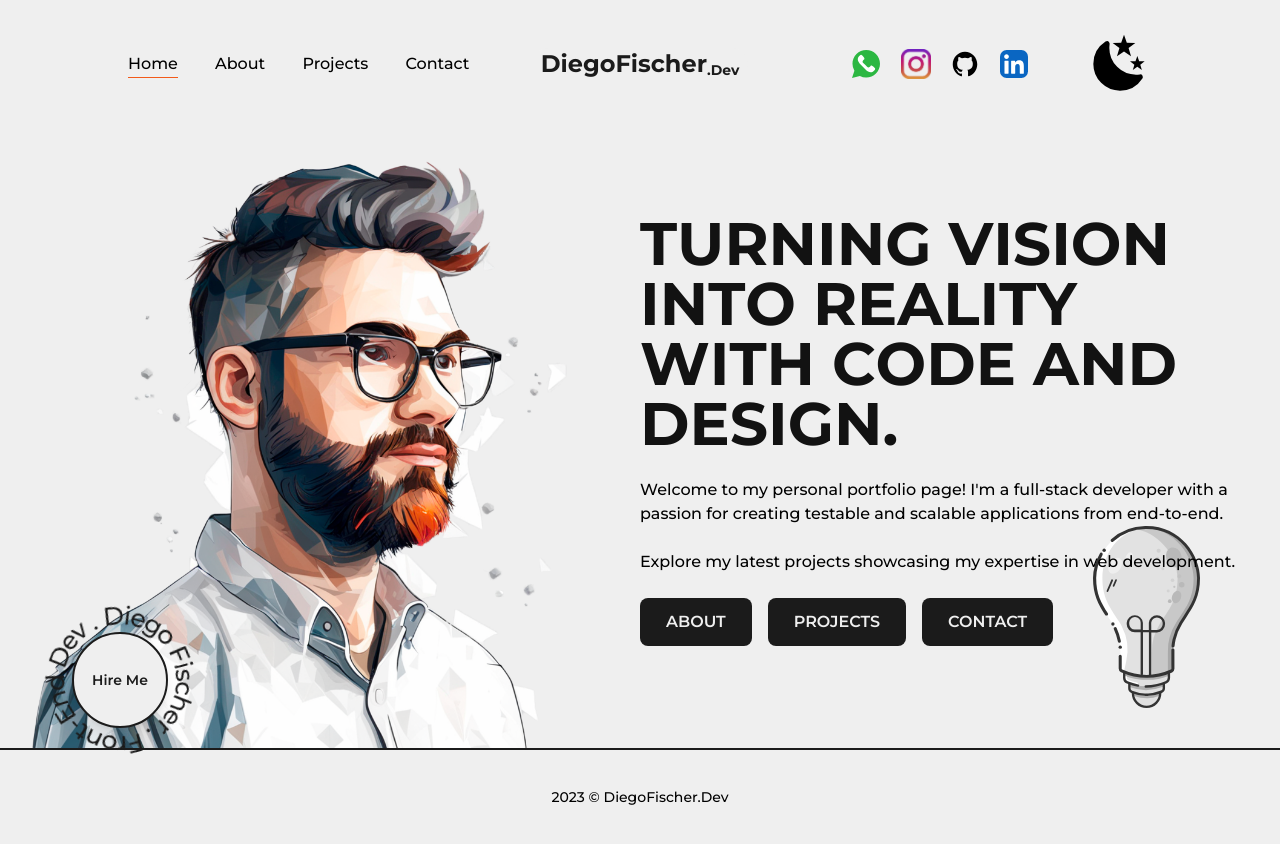
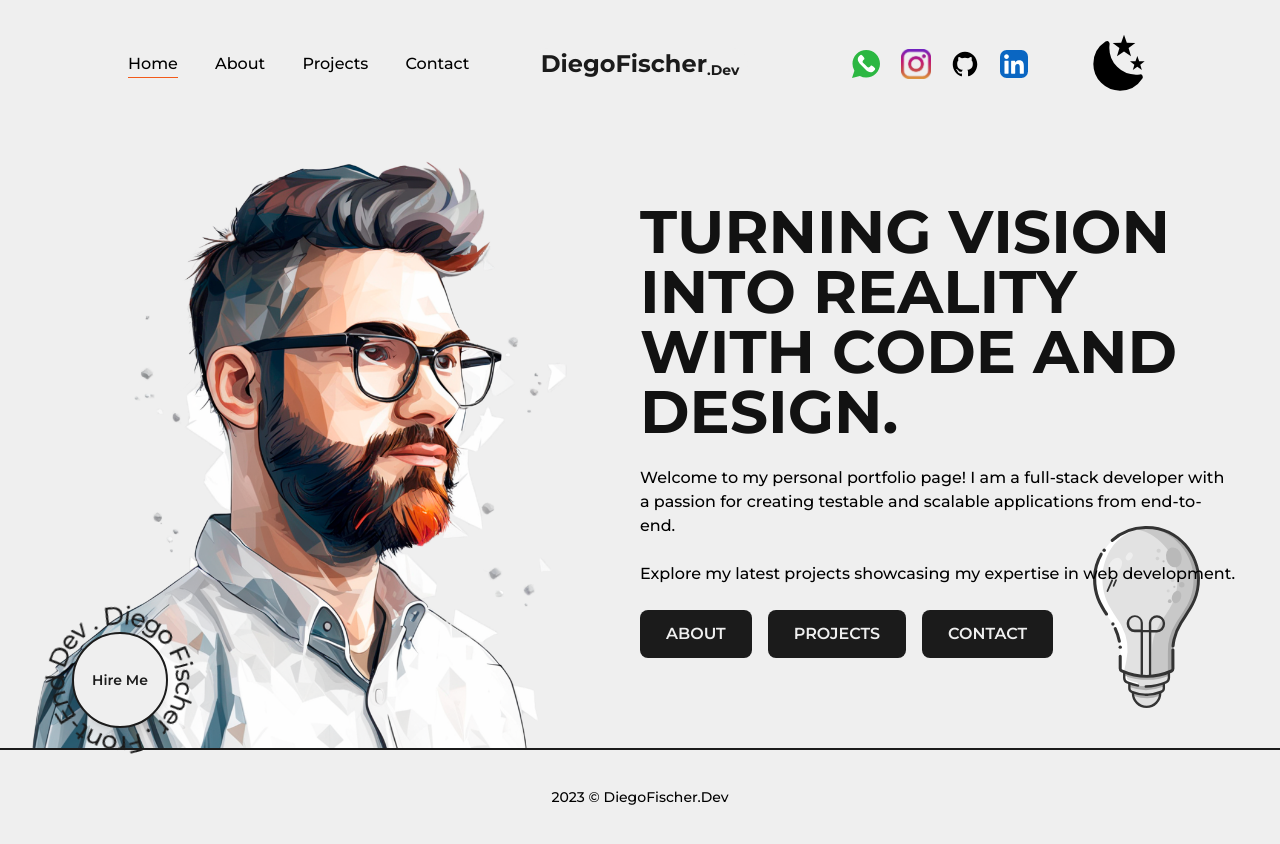
Before and after one commit to DiegoFischerDev/MyPotifolio-Next-Tailwind, a Next.js app: page / in a window 1280 px wide. Built offline with nearby package versions, Linux system fonts and the light colour scheme.

Commit message:
@Perf removed i am failure

```diff
--- a/src/app/about/page.js
+++ b/src/app/about/page.js
@@ -50,7 +50,7 @@ export default function about() {
           <h2 className='mb-4 text-lg font-bold uppercase '>About me</h2>
 
           <p className='font-medium mb-6'>
-          Hello! I'm Diego, a <span className='text-primary dark:text-primaryDark'>Full-Stack Developer</span> with expertise in Front-End Technologies. I have a background working as an engineer in big companies in Brazil. Currently, living in Portugal, i work as <span className='text-primary dark:text-primaryDark'>Front-End Developer</span> part-time at Arsenal Tecnologia. I collaborate closely with the team, utilizing my front-end skills to create visually appealing and user-friendly designs.
+          Hello! I am Diego, a <span className='text-primary dark:text-primaryDark'>Full-Stack Developer</span> with expertise in Front-End Technologies. I have a background working as an engineer in big companies in Brazil. Currently, living in Portugal, i work as <span className='text-primary dark:text-primaryDark'>Front-End Developer</span> part-time at Arsenal Tecnologia. I collaborate closely with the team, utilizing my front-end skills to create visually appealing and user-friendly designs.
           </p>
           <p className='font-medium'>In addition, I also undertake freelance projects, ranging from website creation to developing software for internal company use and mobile applications.</p>
 
@@ -117,7 +117,7 @@ export default function about() {
         <h2 className='mb-4 text-lg font-bold uppercase '>Continuous Learning and Growth</h2>
 
         <p className='font-medium mb-6'>
-          I'm always dedicated to staying up-to-date and keeping an eye on emerging technologies. Currently, I am focused on studying <span className='text-primary dark:text-primaryDark'>TypeScript</span> and implementing <span className='text-primary dark:text-primaryDark'>Unit Testing</span>, both of which are essential for professional application scalability and maintenance. In the future, I plan to expand my knowledge by studying <span className='text-primary dark:text-primaryDark'>Node JS</span> and developing backend skills. As a firm believer in lifelong learning, I am committed to continuously improving my skills and knowledge.
+          I am always dedicated to staying up-to-date and keeping an eye on emerging technologies. Currently, I am focused on studying <span className='text-primary dark:text-primaryDark'>TypeScript</span> and implementing <span className='text-primary dark:text-primaryDark'>Unit Testing</span>, both of which are essential for professional application scalability and maintenance. In the future, I plan to expand my knowledge by studying <span className='text-primary dark:text-primaryDark'>Node JS</span> and developing backend skills. As a firm believer in lifelong learning, I am committed to continuously improving my skills and knowledge.
         </p>
       </div>
 
--- a/src/app/page.js
+++ b/src/app/page.js
@@ -27,7 +27,7 @@ export default function Home() {
         <div className="w-1/2 flex flex-col items-center text-left tablet:w-full">
           <AnimatedText text="Turning Vision Into Reality With Code And Design." className="text-left tablet:hidden" />
           <p className="my-6 mr-6 text-base font-medium">
-            Welcome to my personal portfolio page! I'm a full-stack developer with a passion for creating testable and scalable applications from end-to-end.
+            Welcome to my personal portfolio page! I am a full-stack developer with a passion for creating testable and scalable applications from end-to-end.
           </p>
           <p className="text-start w-full mb-6 text-base font-medium">Explore my latest projects showcasing my expertise in web development.</p>
           <div className="flex w-full items-center justify-start">
```
